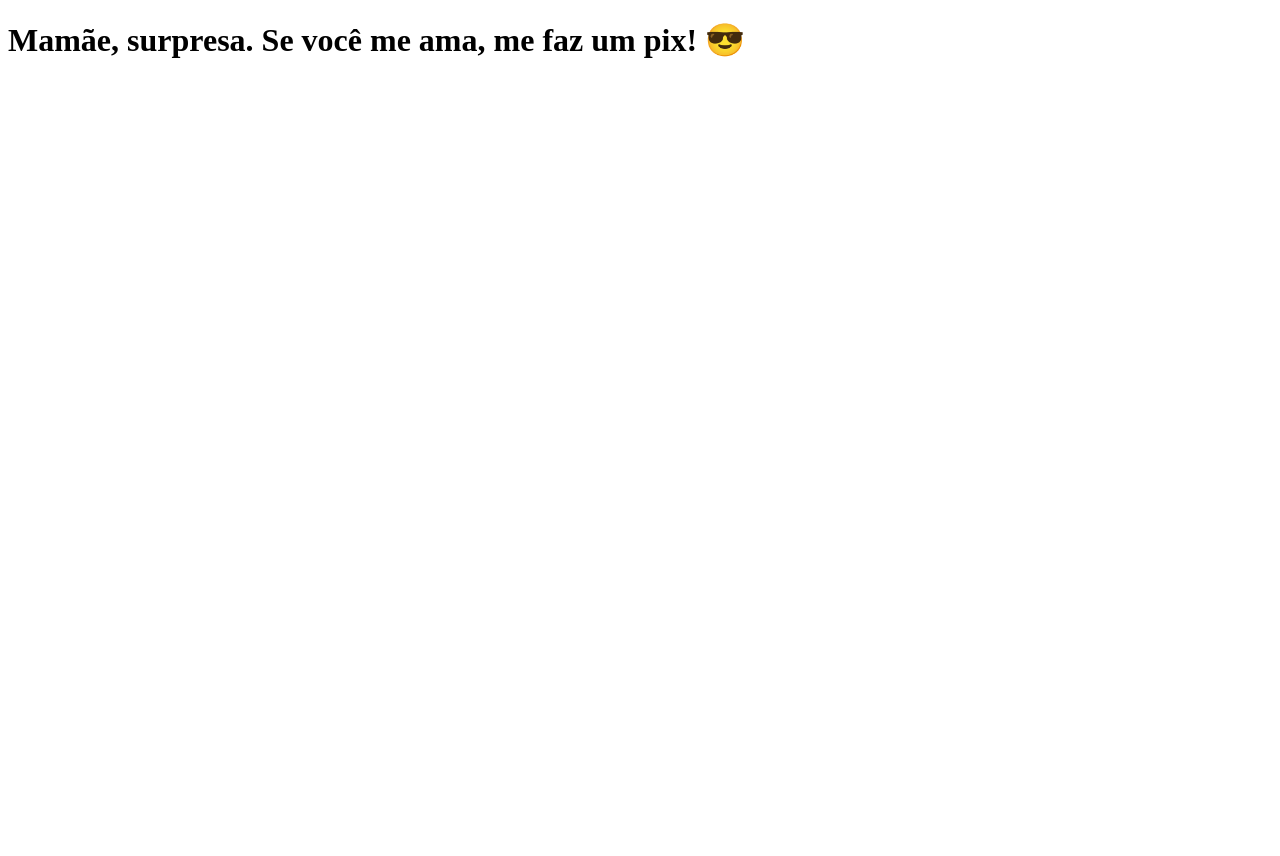
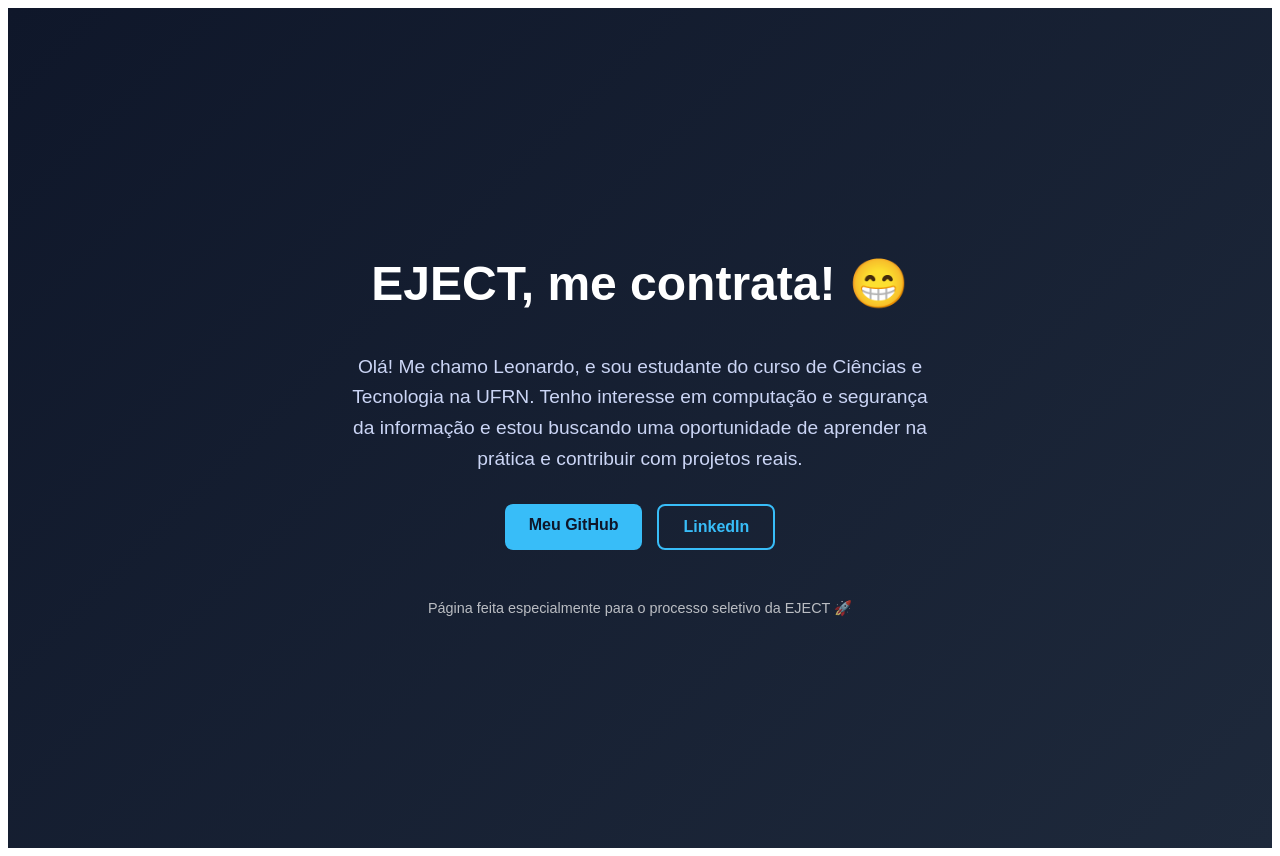
Before and after one commit to hashrdss/meu-projeto, a Next.js app: page / in a window 1280 px wide. Before the commit the page ends 800 px from the top, so only its background shows below. Built offline with nearby package versions, Linux system fonts and the light colour scheme.

Commit message:
adiciona a mudança do index.js para EJECT26.1

```diff
--- a/pages/index.js
+++ b/pages/index.js
@@ -1,5 +1,95 @@
-function Home() {
-  return <h1>Mamãe, surpresa. Se você me ama, me faz um pix! 😎</h1>;
+export default function Home() {
+  return (
+    <div style={styles.container}>
+      <h1 style={styles.title}>EJECT, me contrata! 😁</h1>
+
+      <p style={styles.subtitle}>
+        Olá! Me chamo Leonardo, e sou estudante do curso de Ciências e
+        Tecnologia na UFRN. Tenho interesse em computação e segurança da
+        informação e estou buscando uma oportunidade de aprender na prática e
+        contribuir com projetos reais.
+      </p>
+
+      <div style={styles.buttons}>
+        <a
+          href="https://github.com/hashrdss"
+          target="_blank"
+          style={styles.button}
+        >
+          Meu GitHub
+        </a>
+
+        <a
+          href="https://www.linkedin.com/in/lssec/"
+          target="_blank"
+          style={styles.buttonSecondary}
+        >
+          LinkedIn
+        </a>
+      </div>
+
+      <p style={styles.footer}>
+        Página feita especialmente para o processo seletivo da EJECT 🚀
+      </p>
+    </div>
+  );
 }
 
-export default Home;
+const styles = {
+  container: {
+    height: "100vh",
+    background: "linear-gradient(135deg, #0f172a, #1e293b)",
+    color: "white",
+    display: "flex",
+    flexDirection: "column",
+    justifyContent: "center",
+    alignItems: "center",
+    textAlign: "center",
+    padding: "20px",
+    fontFamily: "Arial, sans-serif",
+  },
+
+  title: {
+    fontSize: "3rem",
+    marginBottom: "20px",
+  },
+
+  subtitle: {
+    maxWidth: "600px",
+    fontSize: "1.2rem",
+    marginBottom: "30px",
+    lineHeight: "1.6",
+    color: "#cbd5f5",
+  },
+
+  buttons: {
+    display: "flex",
+    gap: "15px",
+    marginBottom: "30px",
+  },
+
+  button: {
+    padding: "12px 24px",
+    background: "#38bdf8",
+    color: "#0f172a",
+    textDecoration: "none",
+    borderRadius: "8px",
+    fontWeight: "bold",
+  },
+
+  buttonSecondary: {
+    padding: "12px 24px",
+    background: "transparent",
+    border: "2px solid #38bdf8",
+    color: "#38bdf8",
+    textDecoration: "none",
+    borderRadius: "8px",
+    fontWeight: "bold",
+  },
+
+  footer: {
+    marginTop: "20px",
+    fontSize: "0.9rem",
+    opacity: 0.7,
+  },
+};
```
